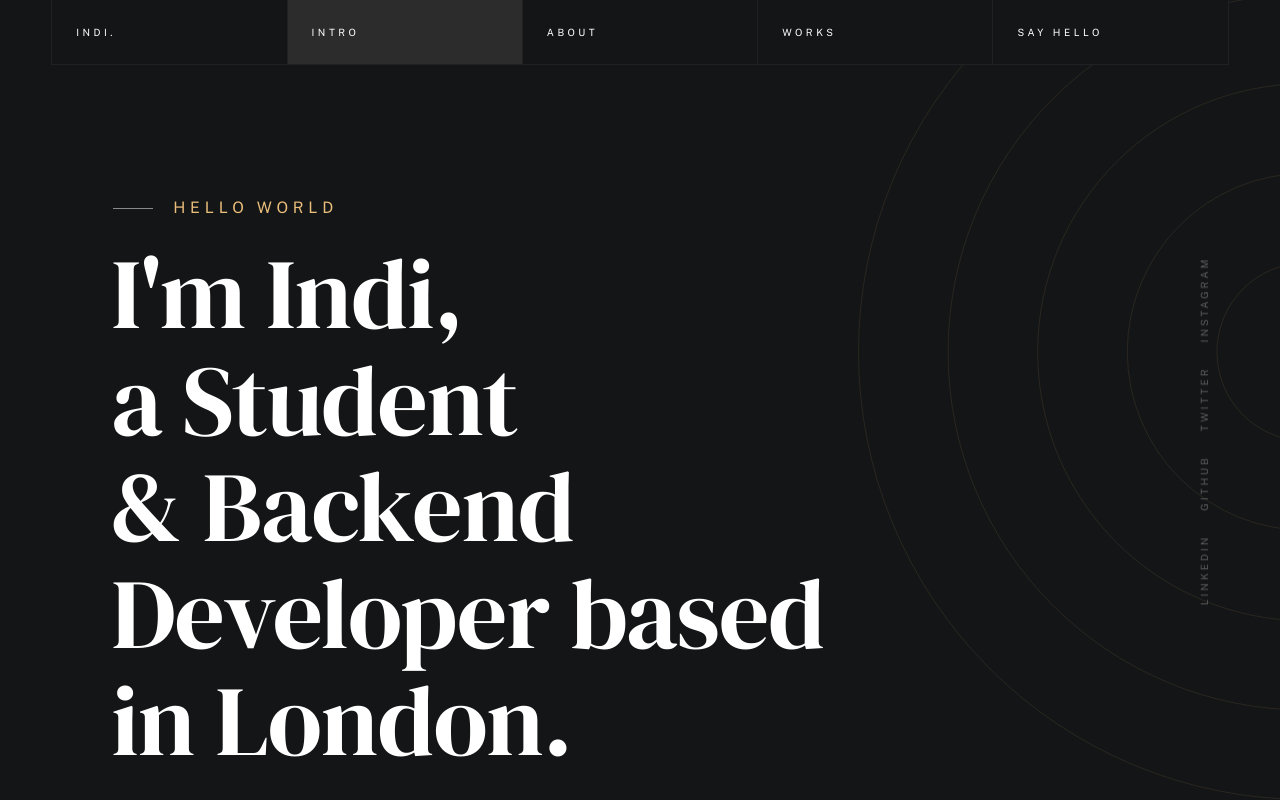
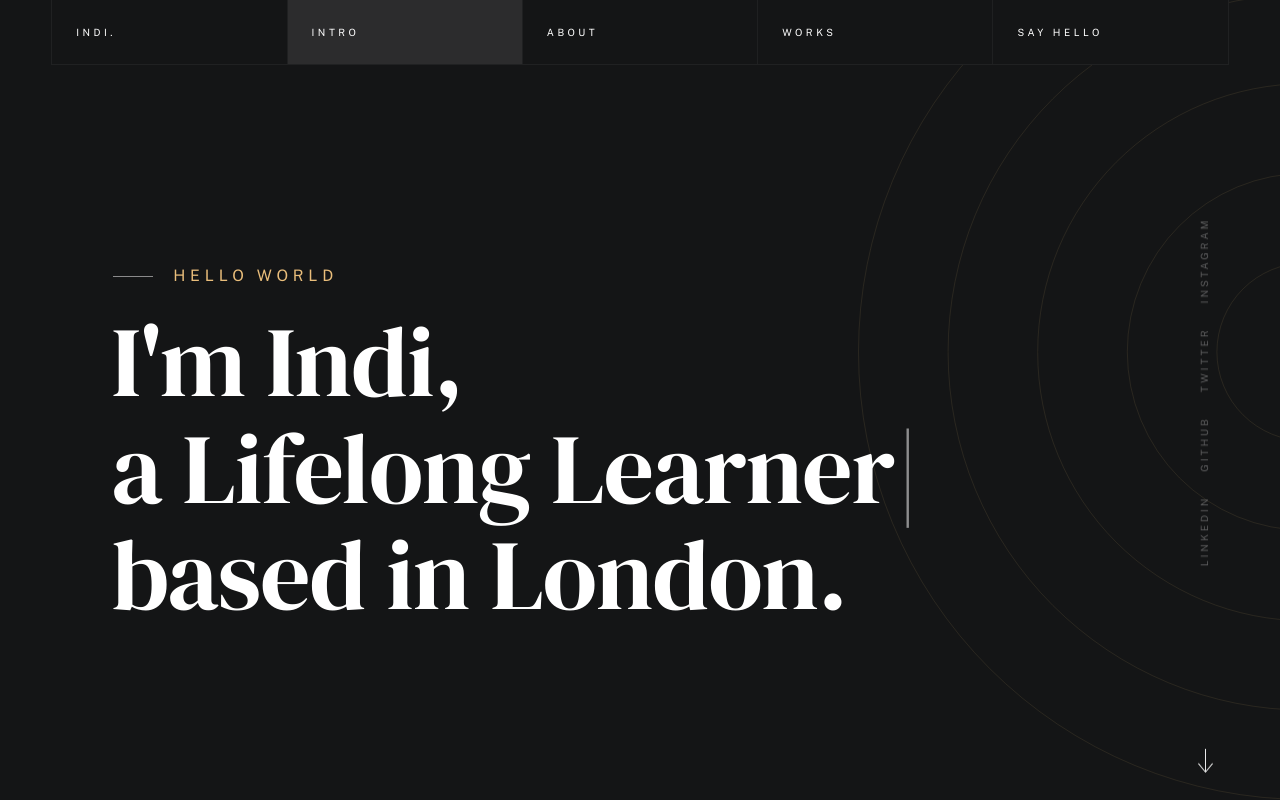
Before and after one commit to IndiOfEarth/indi-caburian-website, a plain HTML site: page index.html in a window 1280 px wide. Shown: the top 800 px of the page. Drawn offline with nearby package versions, Linux system fonts and the light colour scheme; a web font is replaced by a local one.

Commit message:
Implemented Typed.js for intro header

```diff
--- a/css/styles.css
+++ b/css/styles.css
@@ -2692,6 +2692,11 @@ img.u-pull-left {
     margin-top  : 0;
 }
 
+/* For styling a cursor  */
+.typed-cursor {
+
+}
+
 /* -------------------------------------------------------------------
  * ## MailtoUI style overrides
  * ------------------------------------------------------------------- */
--- a/index.html
+++ b/index.html
@@ -93,10 +93,9 @@
 
                         <h1 class="text-huge-title">
                             I'm Indi, <br>
-                            a Student <br>
-                            & Backend <br>
-                            Developer based <br>
-                            in London.
+                            a <span id="typed"></span><br>
+                            <!-- a Student <br> -->
+                            based in London.<br>
                         </h1>
                     </div>
 
@@ -674,6 +673,7 @@
     <!-- Java Script
     ================================================== -->
     <script src="js/plugins.js"></script>
+    <script src="https://cdn.jsdelivr.net/npm/typed.js@2.0.12"></script>
     <script src="js/main.js"></script>
 
 </body>
--- a/js/main.js
+++ b/js/main.js
@@ -361,4 +361,15 @@
 
     })();
 
+    var typed = new Typed("#typed", {
+        strings: ["CS Student", "Backend Developer", "Lifelong Learner"],
+        typeSpeed: 35,
+        startDelay: 500,
+        backDelay: 1000,
+        backSpeed: 35,
+        loop: true,
+        loopCount: 10,
+        showCursor: true
+    });
+
 })(document.documentElement);
```
